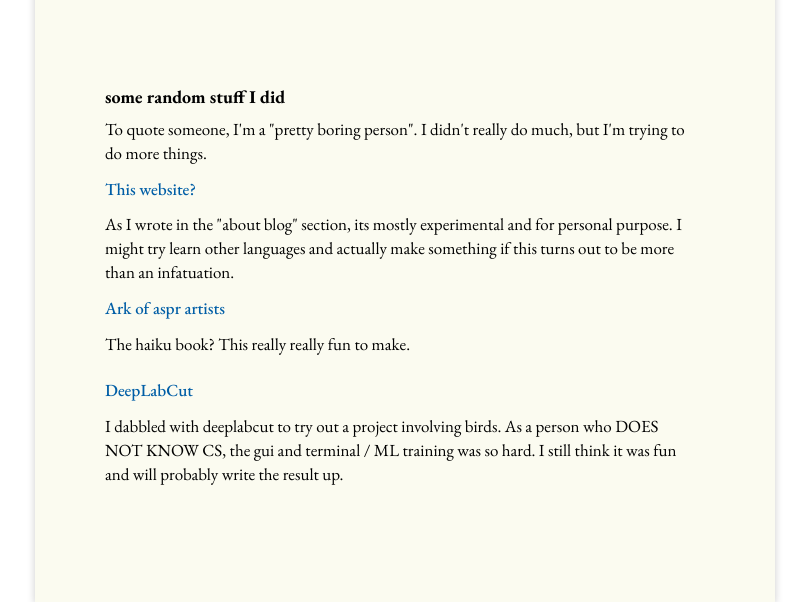
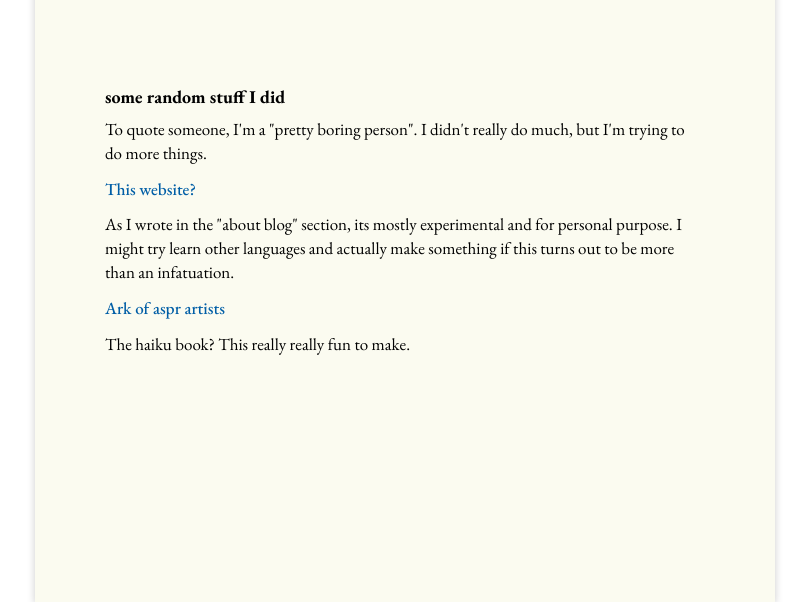
Before and after one commit to ottersum/ottersum.github.io, a plain HTML site: page projects.html in a window 1280 px wide. Shown: the part 318-920 px from the top of the page, without its empty margins (235-1044 px from the left). Drawn offline with nearby package versions, Linux system fonts and the light colour scheme.

Commit message:
editprojects

```diff
--- a/projects.html
+++ b/projects.html
@@ -75,18 +75,6 @@
         </div>
       </div>
 
-      <div>
-        <a href="https://github.com/DeepLabCut" class="link" target="_blank" style="margin-top:10px; margin-bottom: 0px;">
-          <p class="text" style="font-weight:500;">
-            DeepLabCut
-          </p>
-        </a>
-        <p class="text">
-          I dabbled with deeplabcut to try out a project involving birds. As a person who DOES NOT KNOW CS, the gui and terminal / ML training
-          was so hard.
-          I still think it was fun and will probably write the result up.
-        </p>
-      </div>
     </div>
 
   </div>
```
